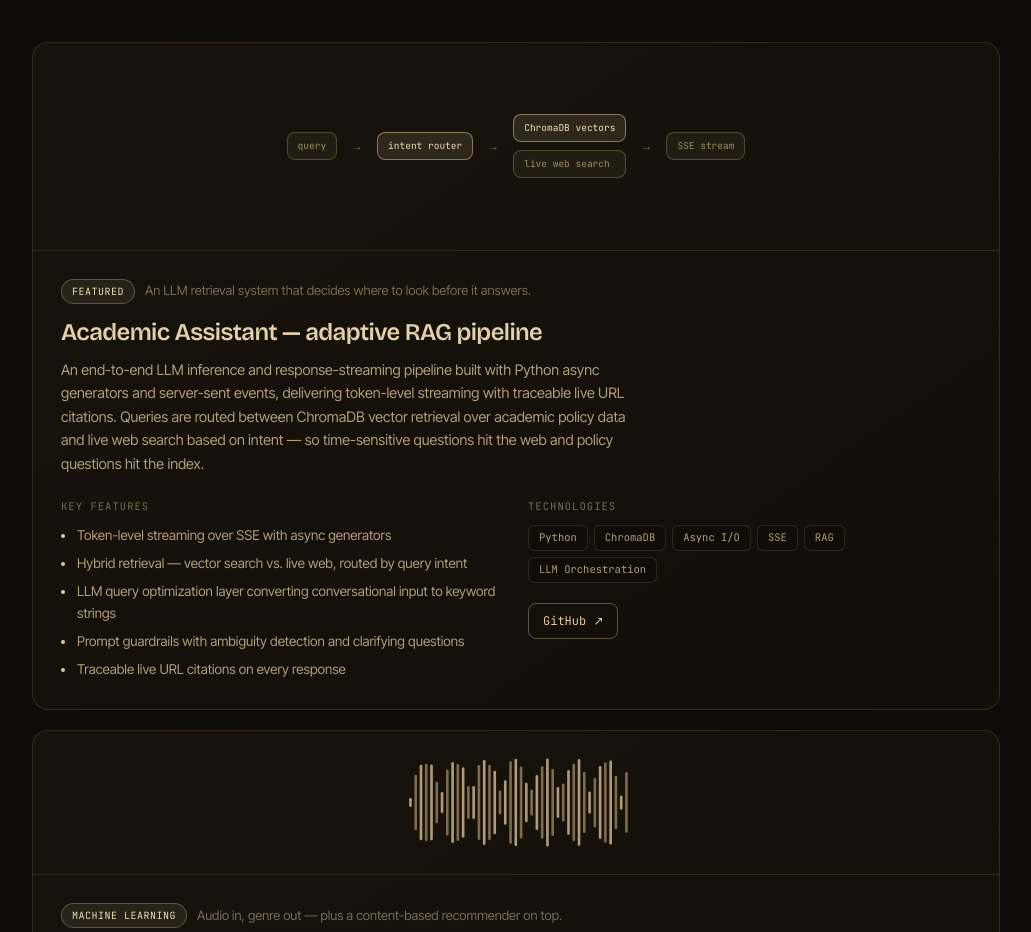
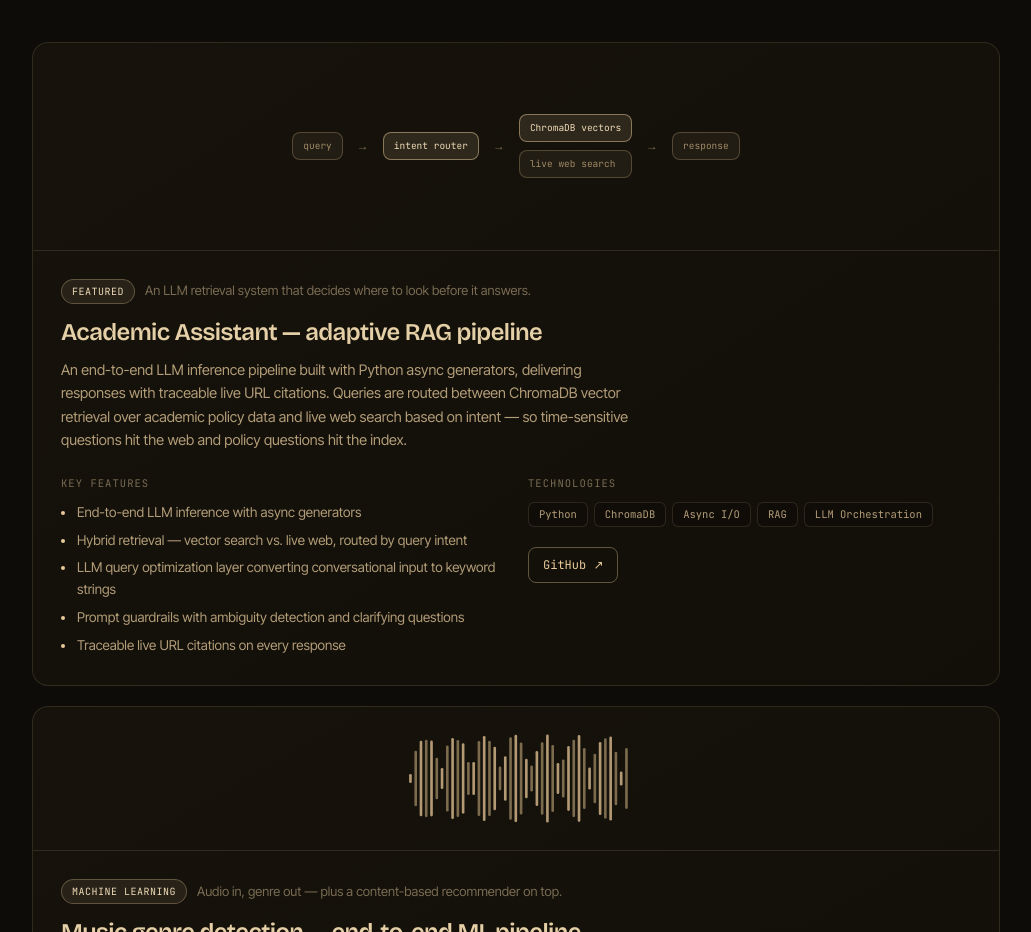
Before and after one commit to kashish0201/portfolio, a Next.js app: page / in a window 1280 px wide. Shown: the part 1660-2592 px from the top of the page, without its empty margins (124-1155 px from the left). Built offline with nearby package versions, Linux system fonts and the light colour scheme.

Commit message:
Remove SSE mentions from the Academic Assistant project.

```diff
--- a/components/ProjectViz.tsx
+++ b/components/ProjectViz.tsx
@@ -32,7 +32,7 @@ export function RagViz() {
           <Node dim>live web search</Node>
         </div>
         <Arrow />
-        <Node dim>SSE stream</Node>
+        <Node dim>response</Node>
       </div>
     </div>
   );
--- a/data/content.ts
+++ b/data/content.ts
@@ -132,15 +132,15 @@ export const projects: Project[] = [
     title: "Academic Assistant — adaptive RAG pipeline",
     badge: "Featured",
     summary: "An LLM retrieval system that decides where to look before it answers.",
-    body: "An end-to-end LLM inference and response-streaming pipeline built with Python async generators and server-sent events, delivering token-level streaming with traceable live URL citations. Queries are routed between ChromaDB vector retrieval over academic policy data and live web search based on intent — so time-sensitive questions hit the web and policy questions hit the index.",
+    body: "An end-to-end LLM inference pipeline built with Python async generators, delivering responses with traceable live URL citations. Queries are routed between ChromaDB vector retrieval over academic policy data and live web search based on intent — so time-sensitive questions hit the web and policy questions hit the index.",
     features: [
-      "Token-level streaming over SSE with async generators",
+      "End-to-end LLM inference with async generators",
       "Hybrid retrieval — vector search vs. live web, routed by query intent",
       "LLM query optimization layer converting conversational input to keyword strings",
       "Prompt guardrails with ambiguity detection and clarifying questions",
       "Traceable live URL citations on every response",
     ],
-    tech: ["Python", "ChromaDB", "Async I/O", "SSE", "RAG", "LLM Orchestration"],
+    tech: ["Python", "ChromaDB", "Async I/O", "RAG", "LLM Orchestration"],
     links: [{ label: "GitHub", href: "https://github.com/kashish0201" }],
     viz: "rag",
     featured: true,
```
